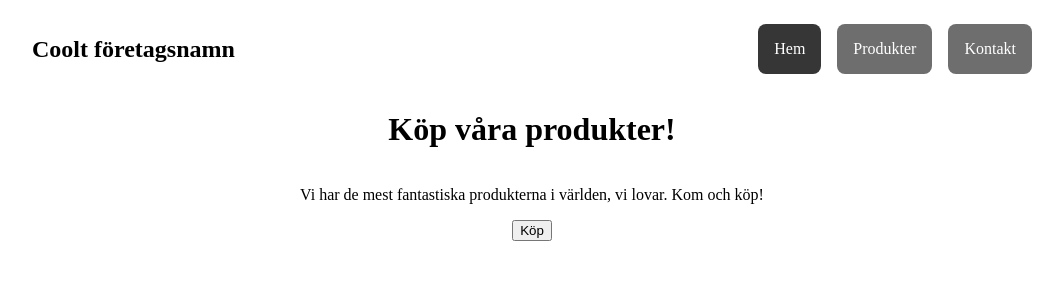
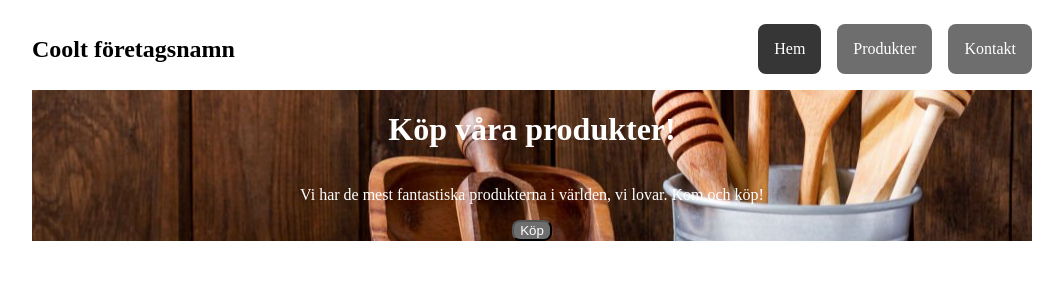
Before and after one commit to justinhumane/sturdy-succotash, a React (Vite) app: page / in a window 1280 px wide. Shown: the top 300 px of the page, without its empty margins (108-1171 px from the left). Built offline with nearby package versions, Linux system fonts and the light colour scheme.

Commit message:
Ny hero update

```diff
--- a/package.json
+++ b/package.json
@@ -22,6 +22,6 @@
     "eslint-plugin-react-hooks": "^4.6.0",
     "eslint-plugin-react-refresh": "^0.4.5",
     "sass": "^1.70.0",
-    "vite": "^5.0.8"
+    "vite": "^5.0.12"
   }
 }
--- a/src/sass/hero.scss
+++ b/src/sass/hero.scss
@@ -4,4 +4,15 @@
   flex-direction: column;
   margin: 0 auto;
   align-items: center;
+  background-image: url(../assets/istockphoto-969660694-1024x1024.jpg);
+  background-position: center;
+
+h1, p {
+  color: white;
 }
+button{
+  background: #6e6e6e;
+  border-radius: 0.5rem;
+  color: white;
+}
+}
```
Also changed, not shown: src/assets/istockphoto-969660694-1024x1024.jpg (added), 1 other file (tests, documents, lock files or other folders).
